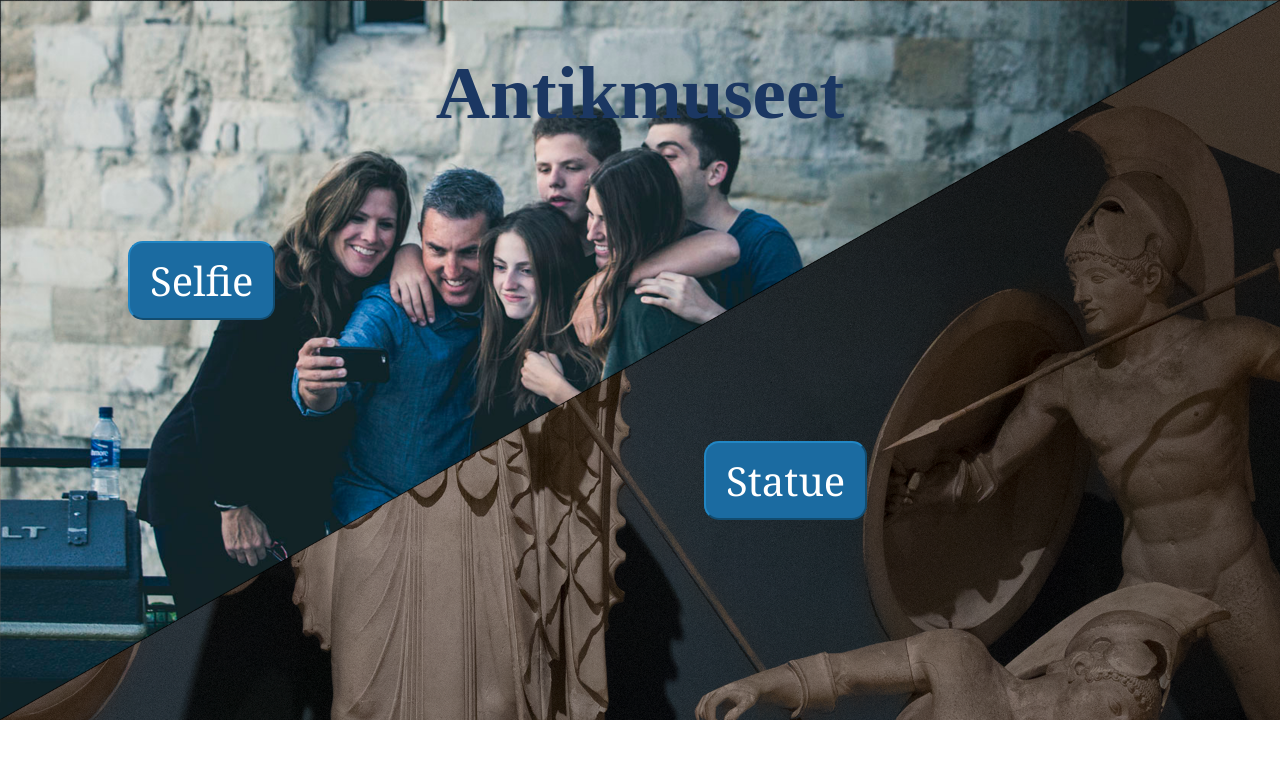
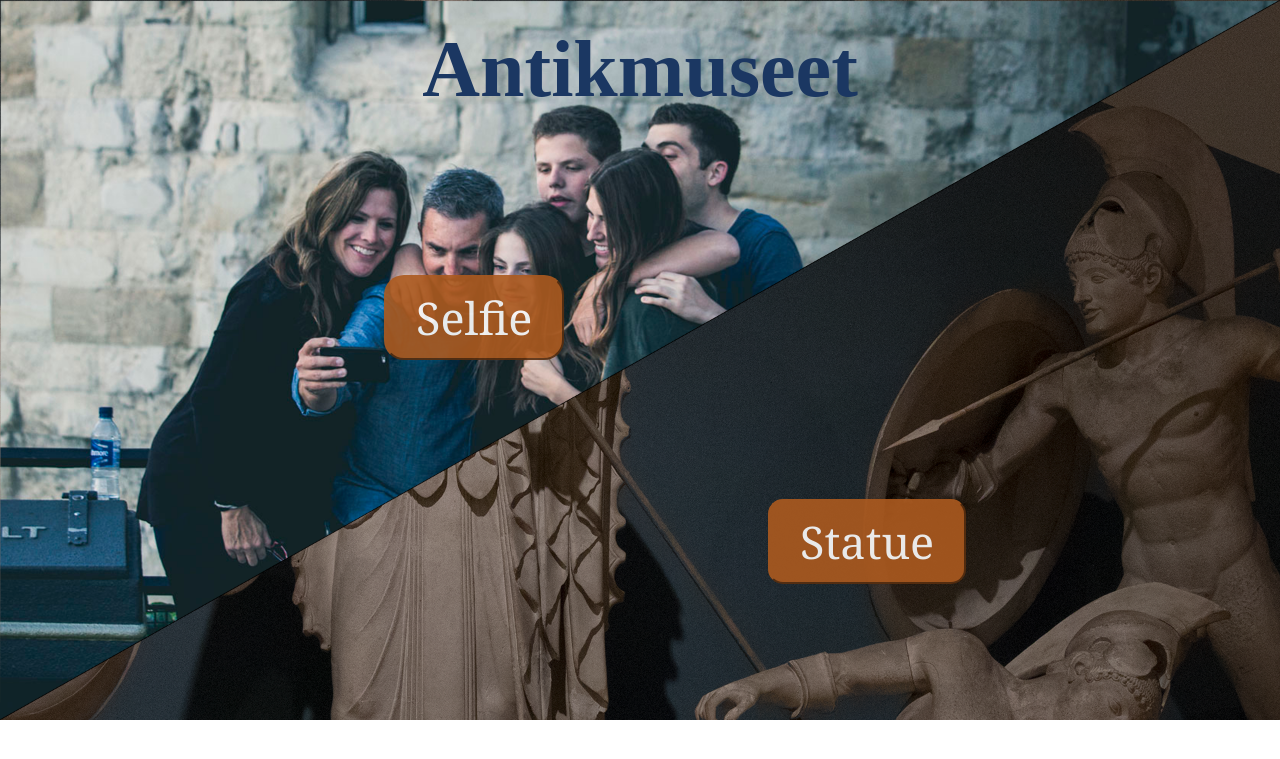
Before and after one commit to 2semesterB2/case2, a PHP site: page / in a window 1280 px wide. Shown: the top 759 px of the page. Run offline with PHP 8.4, Linux system fonts and the light colour scheme.

Commit message:
Ændret på knapperne

```diff
--- a/css/style.css
+++ b/css/style.css
@@ -46,6 +100,70 @@ body.forside-bg{
   img {
     display: none;
   }
+  #antik {
+    font-size: 80px;
+    text-align: center;
+    color: #1b3762;
+    margin-top: 2%;
+  }
+
+  #knap2 {
+  position: absolute;
+  left: 30%;
+  bottom: 55%;
+  -webkit-border-radius: 15;
+    -moz-border-radius: 15;
+    border-radius: 20px;
+    font-family: Georgia;
+    color: #ffffff;
+    font-size: 45px;
+    background: #ac5a1f;
+    padding: 10px 30px 10px 30px;
+    text-decoration: none;
+    border-color: #ac5a1f;
+    opacity: 0.9;
+
+  }
+
+  #knap2:hover {
+    background: #2186c4;
+      background-image: -webkit-linear-gradient(top, #ac5a1f, #e08700);
+      background-image: -moz-linear-gradient(top, #ac5a1f, #e08700);
+      background-image: -ms-linear-gradient(top, #ac5a1f, #e08700);
+      background-image: -o-linear-gradient(top, #ac5a1f, #e08700);
+      background-image: linear-gradient(to bottom, #ac5a1f, #e08700);
+      text-decoration: none;
+
+}
+
+#knap1 {
+  position: absolute;
+  left: 60%;
+  bottom: 27%;
+  -webkit-border-radius: 15;
+    -moz-border-radius: 15;
+    border-radius: 15px;
+    font-family: Georgia;
+    color: #ffffff;
+    font-size: 45px;
+    background: #ac5a1f;
+    padding: 10px 30px 10px 30px;
+    text-decoration: none;
+    border-color: #ac5a1f;
+      opacity: 0.9;
+}
+
+#knap1:hover {
+  background: #2186c4;
+  background-image: -webkit-linear-gradient(top, #ac5a1f, #e08700);
+  background-image: -moz-linear-gradient(top, #ac5a1f, #e08700);
+  background-image: -ms-linear-gradient(top, #ac5a1f, #e08700);
+  background-image: -o-linear-gradient(top, #ac5a1f, #e08700);
+  background-image: linear-gradient(to bottom, #ac5a1f, #e08700);
+    text-decoration: none;
+
+}
+
   #tilbage {
 
     -webkit-border-radius: 15;
@@ -70,12 +188,8 @@ body.forside-bg{
       text-decoration: none;
 
   }
-#antik {
-  text-align: center;
-  color: #1b3762;
-  font-size: 75px;
 }
-}
+
 .container-slide {
   width: 100%;
   text-align: center;  /* align the inline(-block) elements horizontally */
@@ -96,80 +210,12 @@ body.forside-bg{
   margin: 0 auto;
 }
 
-#knap1 {
-  position: absolute;
-  left: 55%;
-  bottom: 35%;
-  -webkit-border-radius: 15;
-    -moz-border-radius: 15;
-    border-radius: 15px;
-    font-family: Georgia;
-    color: #ffffff;
-    font-size: 40px;
-    background: #1b6ba1;
-    padding: 10px 20px 10px 20px;
-    text-decoration: none;
-    border-color: #2186c4;
-}
-
-#knap1:hover {
-  background: #2186c4;
-    background-image: -webkit-linear-gradient(top, #2186c4, #3498db);
-    background-image: -moz-linear-gradient(top, #2186c4, #3498db);
-    background-image: -ms-linear-gradient(top, #2186c4, #3498db);
-    background-image: -o-linear-gradient(top, #2186c4, #3498db);
-    background-image: linear-gradient(to bottom, #2186c4, #3498db);
-    text-decoration: none;
-
-}
-
 #statue-bg {
   background: url("/img/greece-background.jpg") no-repeat center center fixed;
   -webkit-background-size: cover;
   -moz-background-size: cover;
   -o-background-size: cover;
   background-size: cover;
-}
-
-#knap2 {
-position: absolute;
-left: 10%;
-bottom: 60%;
--webkit-border-radius: 15;
-  -moz-border-radius: 15;
-  border-radius: 15px;
-  font-family: Georgia;
-  color: #ffffff;
-  font-size: 40px;
-  background: #1b6ba1;
-  padding: 10px 20px 10px 20px;
-  text-decoration: none;
-  border-color: #2186c4;
-}
-
-#knap2:hover {
-  background: #2186c4;
-    background-image: -webkit-linear-gradient(top, #2186c4, #3498db);
-    background-image: -moz-linear-gradient(top, #2186c4, #3498db);
-    background-image: -ms-linear-gradient(top, #2186c4, #3498db);
-    background-image: -o-linear-gradient(top, #2186c4, #3498db);
-    background-image: linear-gradient(to bottom, #2186c4, #3498db);
-    text-decoration: none;
-
-
-#overskrift {
-
-  text-align: center;
-}
-
-#lol {
-    border:2px solid;
-    border-color: #1b3762 !important;
-    padding-top: 45px;
-    background: url("img/logo1.png");
-    background-position: right top;
-    background-repeat: no-repeat;
-    float: left;
 }
 
 #myImg {
--- a/index.php
+++ b/index.php
@@ -39,8 +39,5 @@
 </div>
 
 
-
-
-
   </body>
 </html>
```
Also changed, not shown: other parts of css/style.css (+61 -9 lines).
